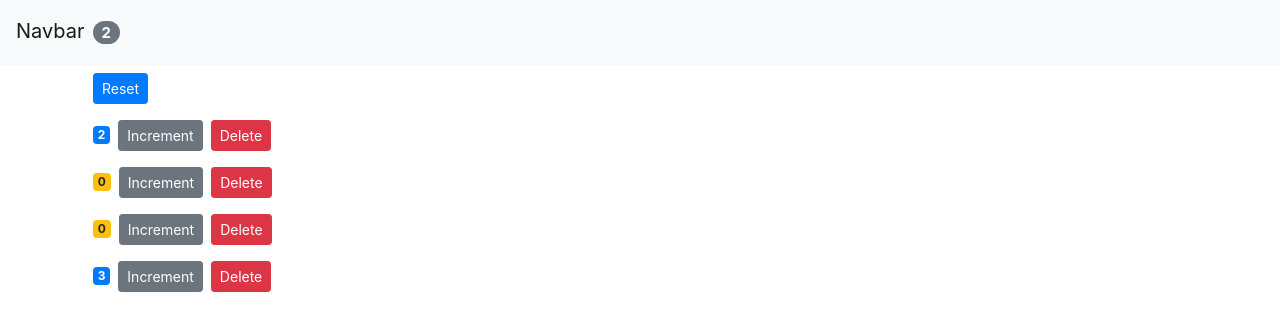
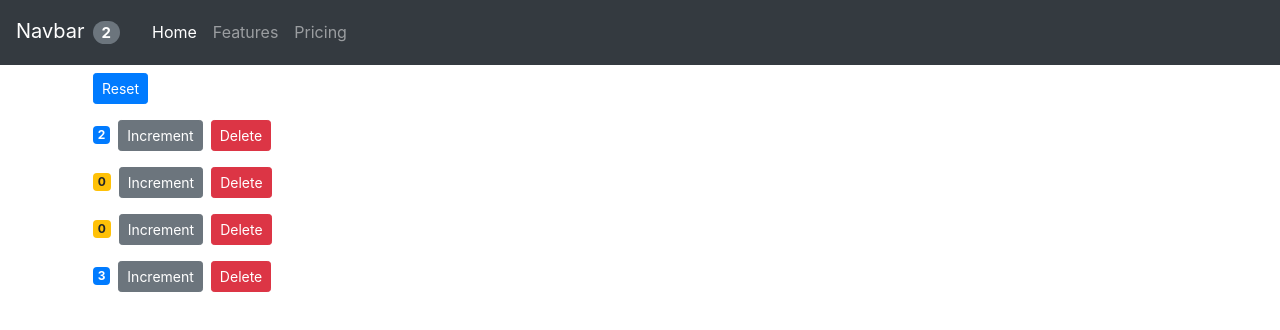
Before and after one commit to info2programmer/react-learning, a React (Create React App) app: page / in a window 1280 px wide. Shown: the top 330 px of the page. Built offline with nearby package versions, Linux system fonts and the light colour scheme.

Commit message:
Navbar Implement

```diff
--- a/src/components/navbar.jsx
+++ b/src/components/navbar.jsx
@@ -3,13 +3,29 @@ import React, { Component } from "react";
 class NavBar extends Component {
   render() {
     return (
-      <nav className="navbar navbar-light bg-light">
+      <nav className="navbar navbar-expand-lg navbar-dark bg-dark">
         <a className="navbar-brand" href="#">
           Navbar
           <span className="badge badge-pill badge-secondary m-2">
             {this.props.totalCounter}
           </span>
         </a>
+        <button className="navbar-toggler" type="button" data-toggle="collapse" data-target="#navbarText" aria-controls="navbarText" aria-expanded="false" aria-label="Toggle navigation">
+          <span className="navbar-toggler-icon"></span>
+        </button>
+        <div className="collapse navbar-collapse" id="navbarText">
+          <ul className="navbar-nav mr-auto">
+            <li className="nav-item active">
+              <a className="nav-link" href="#">Home <span className="sr-only">(current)</span></a>
+            </li>
+            <li className="nav-item">
+              <a className="nav-link" href="#">Features</a>
+            </li>
+            <li className="nav-item">
+              <a className="nav-link" href="#">Pricing</a>
+            </li>
+          </ul>
+        </div>
       </nav>
     );
   }
```
